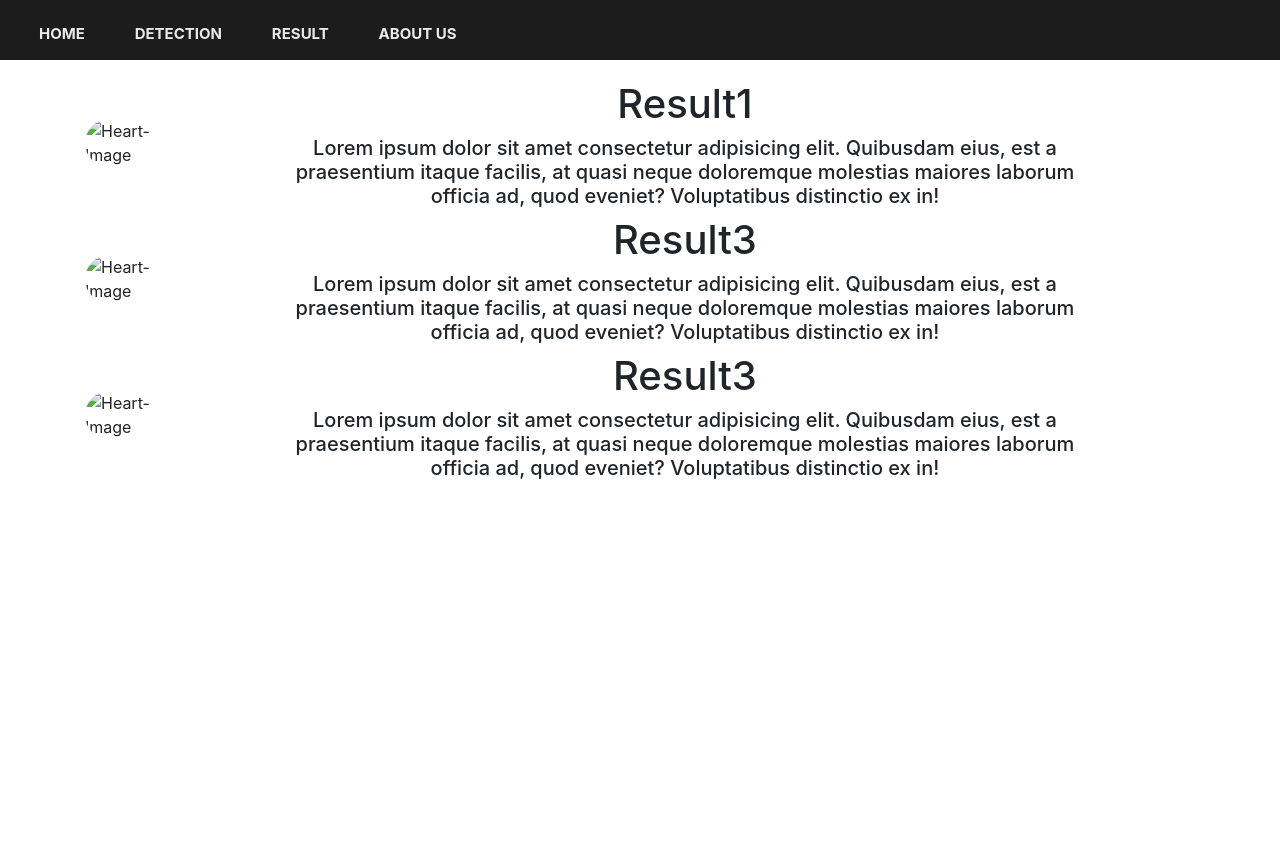
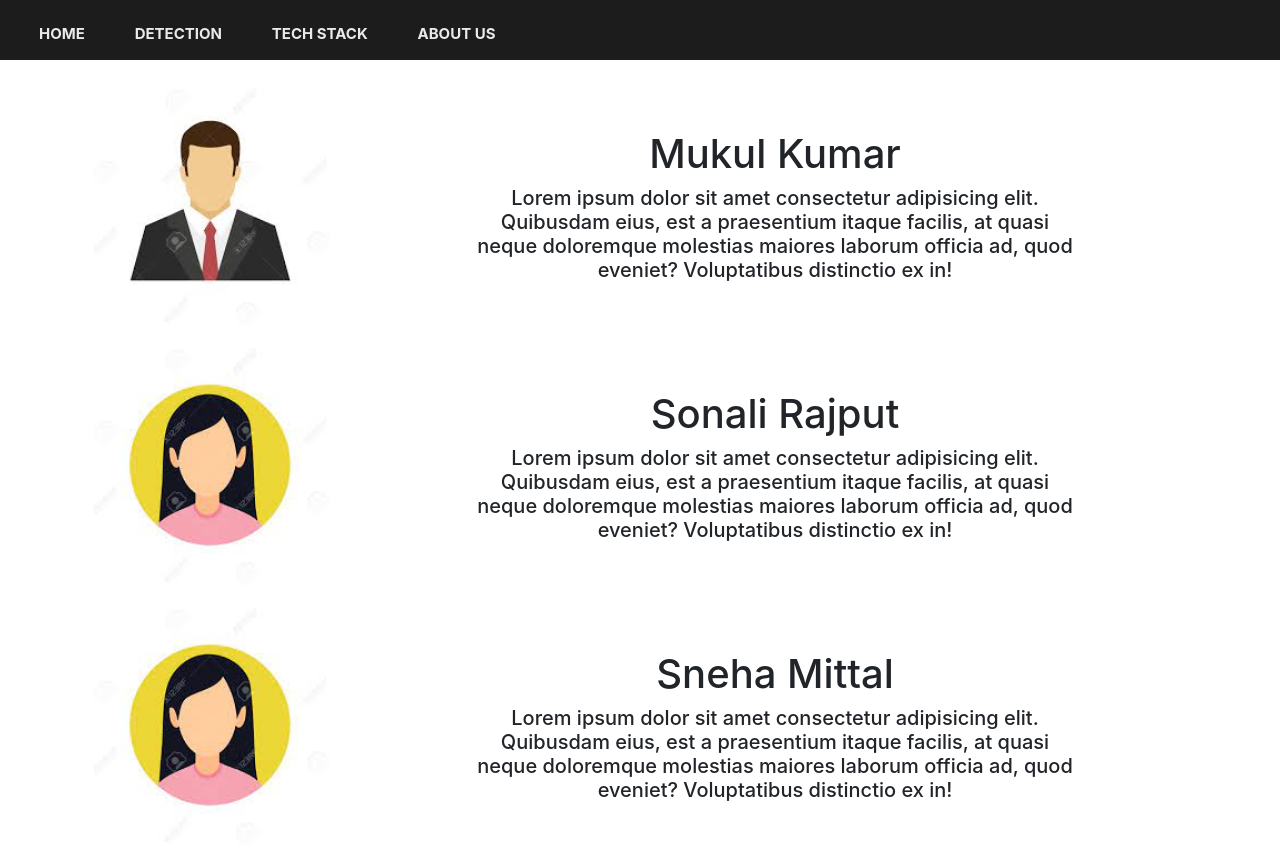
Before and after one commit to scarelma/multi-organ-disease-detection, a plain HTML site: page Frontend/About/About.html in a window 1280 px wide. Before the commit the page ends 800 px from the top, so only its background shows below. Drawn offline with nearby package versions, Linux system fonts and the light colour scheme.

Commit message:
add images

```diff
--- a/Frontend/About/About.html
+++ b/Frontend/About/About.html
@@ -28,7 +28,7 @@
         <ul>
             <li><a class="nav-sec" href="../index.html">Home</a></li>
             <li><a class="nav-sec" href="../Detection/Detection.html" >Detection</a></li>
-            <li><a class="nav-sec" href="../Result/Result.html" >Result</a></li>
+            <li><a class="nav-sec" href="../Result/Result.html">Tech Stack</a></li>
             <li><a class="nav-sec" href="#About" >About Us</a></li>
 
         </ul>
@@ -39,11 +39,11 @@
           <table>
             <tr>
               <td>
-                <img src="../images/heart.jpg" alt="Heart-Image">
+                <img src="../images/male.jpg" alt="Male-Image">
               </td>
 
               <td>
-                <h1>Result1</h1>
+                <h1>Mukul Kumar</h1>
                 <h5> Lorem ipsum dolor sit amet consectetur adipisicing elit. Quibusdam eius, est a praesentium itaque facilis, at quasi neque doloremque molestias maiores laborum officia ad, quod eveniet? Voluptatibus distinctio ex in!</h5>
               </td>
             </tr>
@@ -56,11 +56,11 @@
             <table>
               <tr>
                 <td>
-                  <img src="../images/heart.jpg" alt="Heart-Image">
+                  <img src="../images/female.jpg" alt="Female-Image">
                 </td>
 
                 <td>
-                  <h1>Result3</h1>
+                  <h1>Sonali Rajput</h1>
                   <h5> Lorem ipsum dolor sit amet consectetur adipisicing elit. Quibusdam eius, est a praesentium itaque facilis, at quasi neque doloremque molestias maiores laborum officia ad, quod eveniet? Voluptatibus distinctio ex in!</h5>
                 </td>
               </tr>
@@ -75,11 +75,11 @@
                 <table>
                   <tr>
                     <td>
-                      <img src="../images/heart.jpg" alt="Heart-Image">
+                      <img src="../images/female.jpg" alt="Female-Image">
                     </td>
 
                     <td>
-                      <h1>Result3</h1>
+                      <h1>Sneha Mittal</h1>
                       <h5> Lorem ipsum dolor sit amet consectetur adipisicing elit. Quibusdam eius, est a praesentium itaque facilis, at quasi neque doloremque molestias maiores laborum officia ad, quod eveniet? Voluptatibus distinctio ex in!</h5>
                     </td>
                   </tr>
```
Also changed, not shown: Frontend/Detection/Detection.html (+1 -1 lines), Frontend/Result/Result.html (+8 -8 lines), Frontend/index.html (+1 -1 lines), Frontend/images/Lungs.jpg (added), Frontend/images/female.jpg (added), Frontend/images/heart.jpg (added), Frontend/images/html.jpg (added), Frontend/images/kubernetes.jpg (added), Frontend/images/male.jpg (added), Frontend/images/python.jpg (added), 1 other file.
